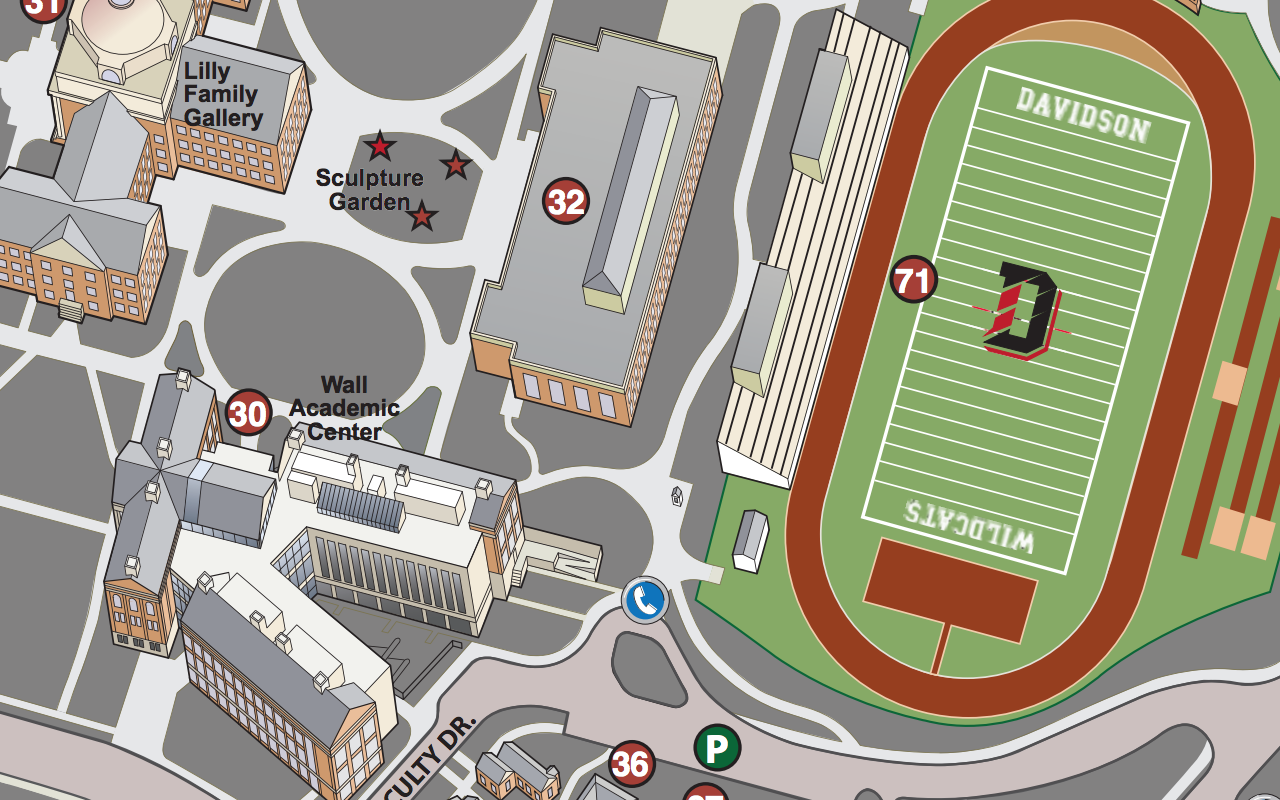
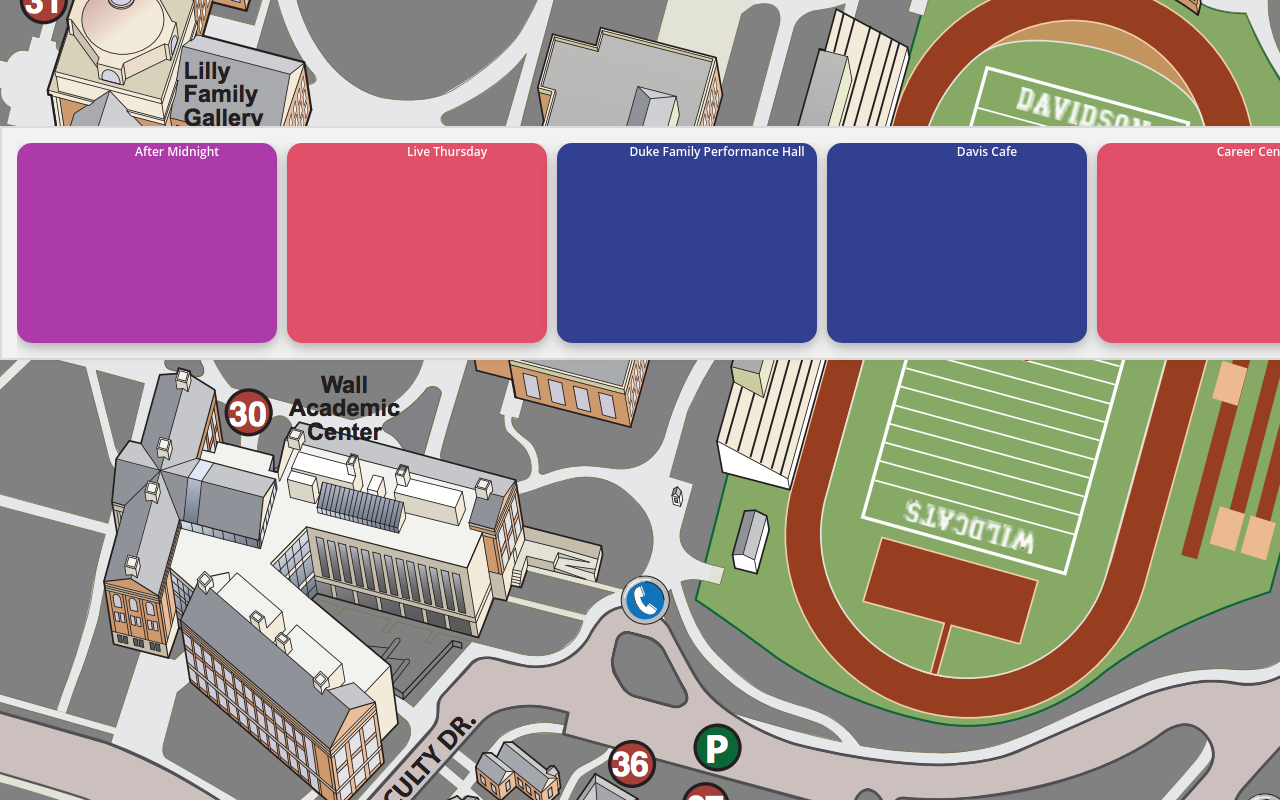
Before and after one commit to asalexanderlee/hackathon-map, a React (Create React App) app: page / in a window 1280 px wide. Shown: the part 440-1240 px from the top of the page. Built offline with nearby package versions, Linux system fonts and the light colour scheme.

Commit message:
Change info popup to footer

```diff
--- a/src/components/InfoPopup.css
+++ b/src/components/InfoPopup.css
@@ -1,21 +1,26 @@
 .popup {
   background-color: #f2f2f2;
   padding: 15px;
+  position: fixed;
+  bottom: 0;
   border: 2px solid #dbdbdb;
-  max-width: 400px;
-  border-radius: 15px;
+  width: 100%;
+  height: 200px;
 }
 
 .row {
   display: flex;
-  flex-wrap: wrap;
-  justify-content: flex-start;
+  flex-wrap: nowrap;
+  overflow-x: scroll;
 }
 
-.panel {
+.flipper {
+  flex: 0 0 auto;
   padding: 10px;
-  width: 70px;
-  height: 60px;
+  margin-right: 10px;
+  width: 240px;
+  height: 180px;
+  display: inline-block;
   color: white;
   font-family: "Open Sans", sans-serif;
   text-align: center;
@@ -24,9 +29,77 @@
   box-shadow: 0 4px 8px 0 rgba(0, 0, 0, 0.2), 0 6px 20px 0 rgba(0, 0, 0, 0.19);
   cursor: pointer;
   opacity: 0.8;
+  border-radius: 15px;
+  position: relative;
   /* line-height: 90px; */
 }
 
-.panel:hover {
+.flipper:hover {
   box-shadow: none;
 }
+
+.info {
+  font-size: inherit;
+  font-weight: normal;
+}
+
+.vertical.flip-container {
+	position: relative;
+}
+
+	.vertical .back {
+		transform: rotateX(180deg);
+	}
+
+	.vertical.flip-container .flipper {
+		transform-origin: 100% 213.5px; /* half of height */
+	}
+
+	.vertical.flip-container:hover .flipper {
+		transform: rotateX(-180deg);
+	}
+
+/* ASDL */
+
+  /* entire container, keeps perspective */
+  .flip-container {
+  	perspective: 1000px;
+  }
+  	/* flip the pane when hovered */
+  	.flip-container:hover .flipper, .flip-container.hover .flipper {
+  		transform: rotateY(180deg);
+  	}
+
+  .flip-container, .front, .back {
+  	width: 320px;
+  	height: 480px;
+  }
+
+  /* flip speed goes here */
+  .flipper {
+  	transition: 0.6s;
+  	transform-style: preserve-3d;
+
+  	position: relative;
+  }
+
+  /* hide back of pane during swap */
+  .front, .back {
+  	backface-visibility: hidden;
+
+  	position: absolute;
+  	top: 0;
+  	left: 0;
+  }
+
+  /* front pane, placed above back */
+  .front {
+  	z-index: 2;
+  	/* for firefox 31 */
+  	transform: rotateY(0deg);
+  }
+
+  /* back, initially hidden pane */
+  .back {
+  	transform: rotateY(180deg);
+  }
--- a/src/components/InfoPopup.js
+++ b/src/components/InfoPopup.js
@@ -3,8 +3,16 @@
 
 const Panel = props => {
   return (
-    <div className="panel" style={{ backgroundColor: props.color }}>
-      {props.title}
+    <div className="flip-container" ontouchstart="this.classList.toggle('hover');">
+      <div className="flipper" style={{ backgroundColor: props.color }}>
+        <div className="front">
+          {props.title}
+        </div>
+        <div className="back">
+          <h1>Hey</h1>
+          {props.info}
+        </div>
+      </div>
     </div>
   );
 };
@@ -28,7 +36,7 @@
     return (
       <div className="popup">
         <div className="row">
-          <Panel color={this.chooseRandomColor(colors)} title={"After Midnight"} />
+          <Panel color={this.chooseRandomColor(colors)} title={"After Midnight"} info="Lorem ipsum"/>
           <Panel color={this.chooseRandomColor(colors)} title={"Live Thursday"} />
           <Panel color={this.chooseRandomColor(colors)} title={"Duke Family Performance Hall"} />
           <Panel color={this.chooseRandomColor(colors)} title={"Davis Cafe"} />
```
